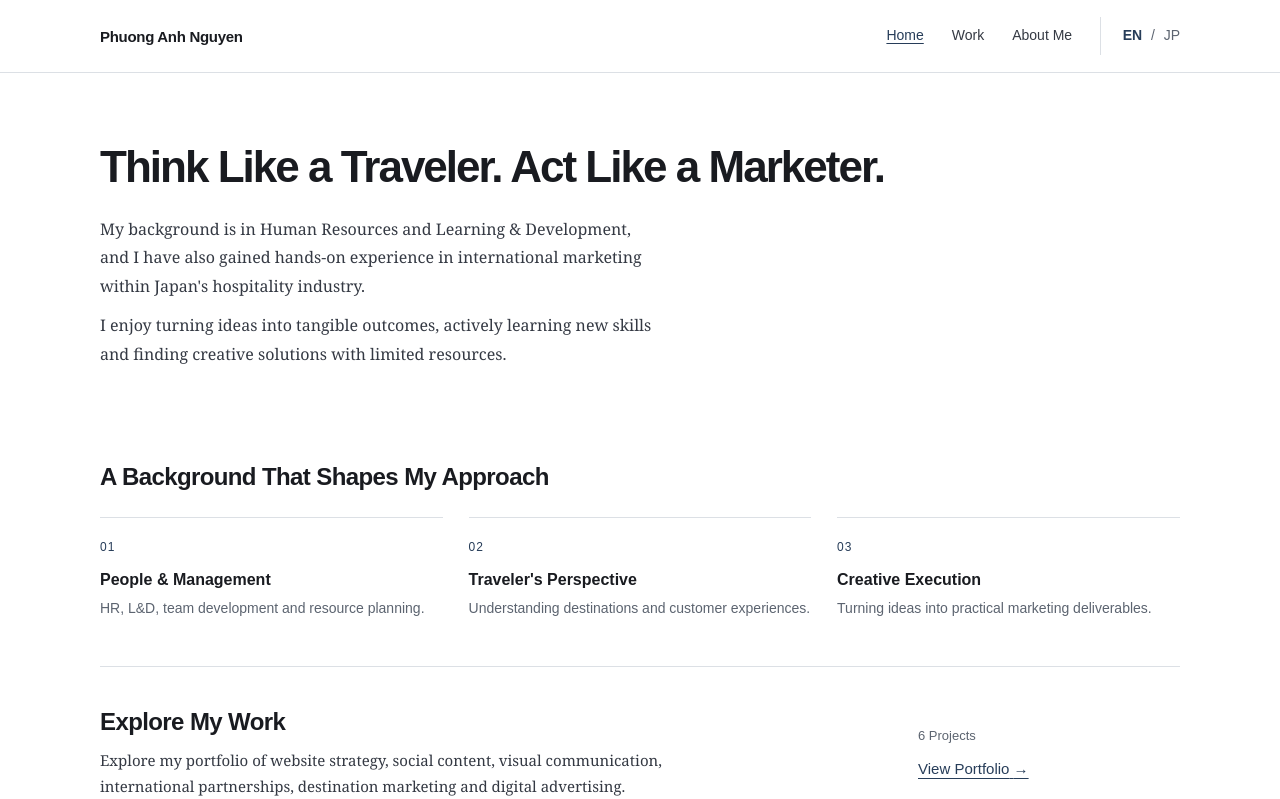
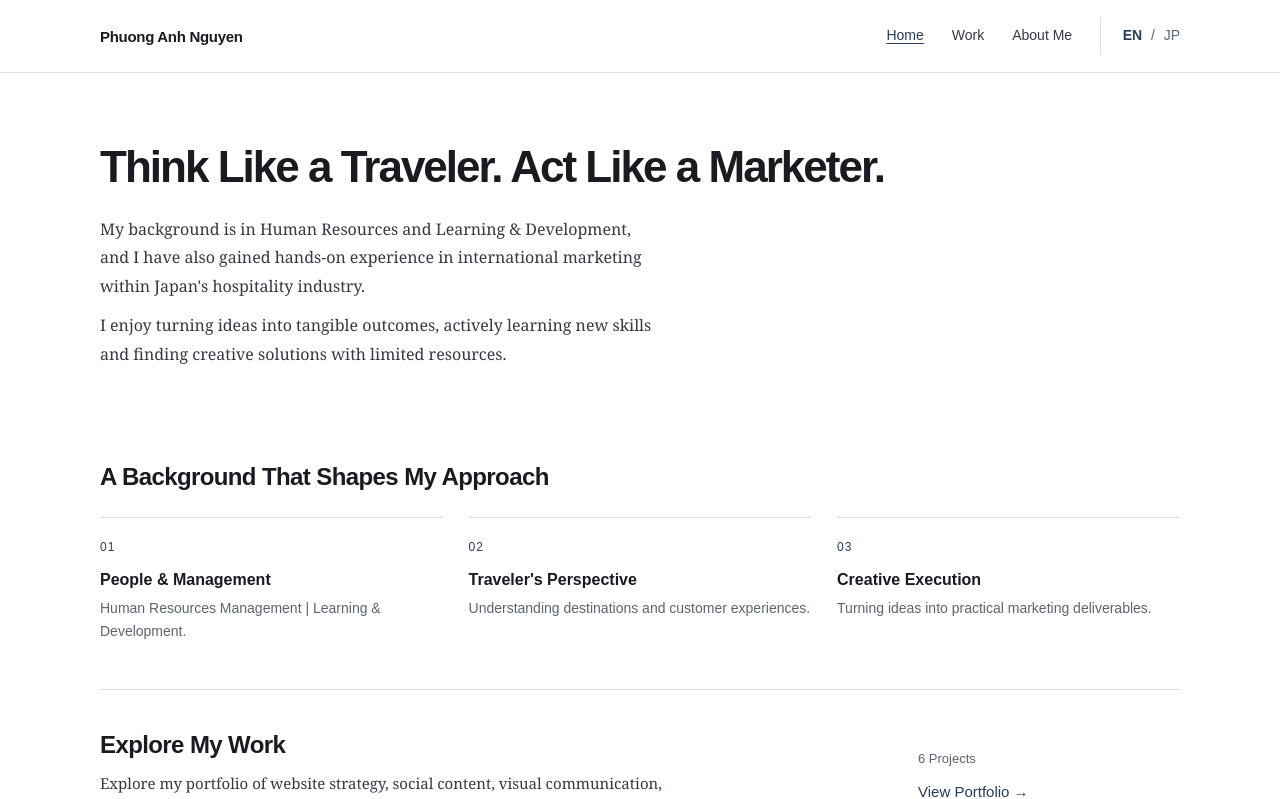
Before and after one commit to phuonganhngh/mkt, a Next.js app: page / in a window 1280 px wide. Shown: the top 799 px of the page. Built offline with nearby package versions, Linux system fonts and the light colour scheme.

Commit message:
Refine People and Management wording on Home

```diff
--- a/components/page.tsx
+++ b/components/page.tsx
@@ -82,7 +82,7 @@ function coversFor(entries: typeof projects): Covers {
 function Home({ locale }: { locale: Locale }) {
   const [firstLine, secondLine] = identity.slogan.en.split(/(?<=\\.) /);
   const strengths = locale === "en" ? [
-    { title: "People & Management", description: "HR, L&D, team development and resource planning." },
+    { title: "People & Management", description: "Human Resources Management | Learning & Development." },
     { title: "Traveler's Perspective", description: "Understanding destinations and customer experiences." },
     { title: "Creative Execution", description: "Turning ideas into practical marketing deliverables." },
   ] : [
```
